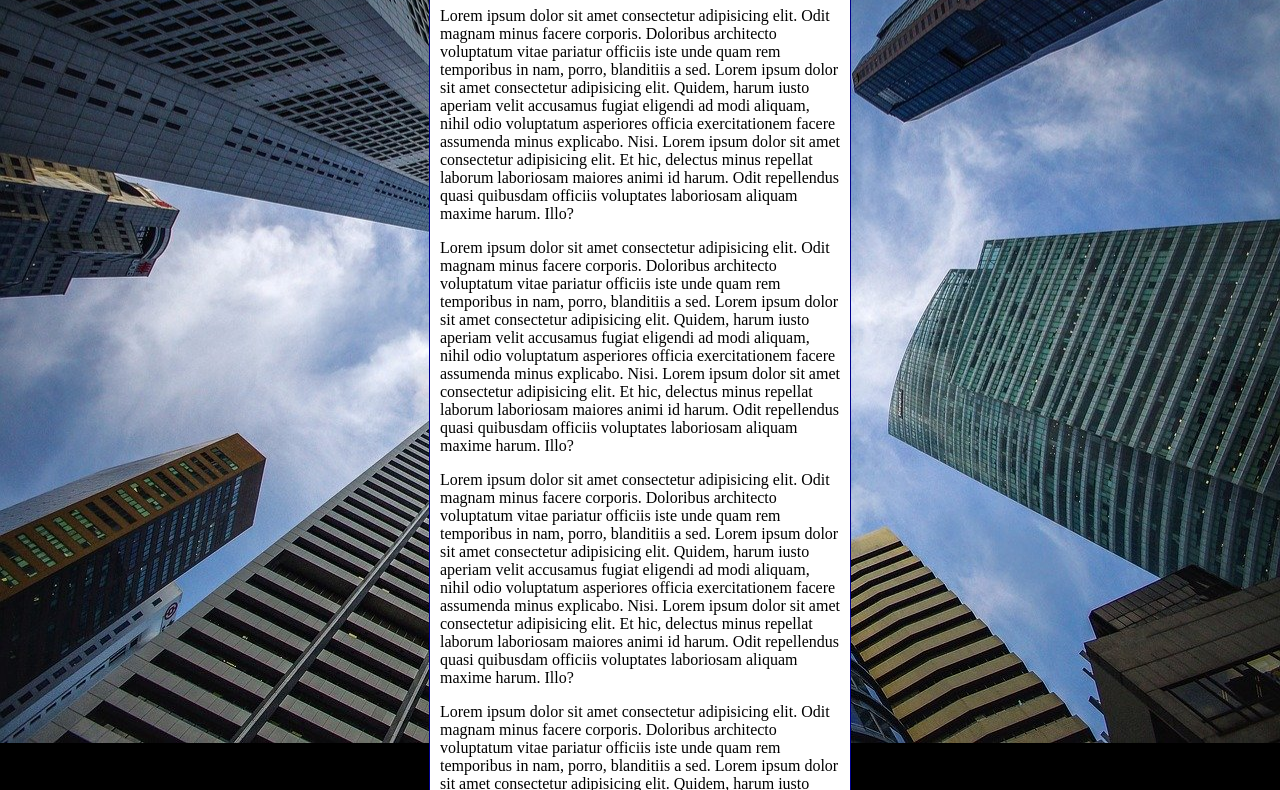
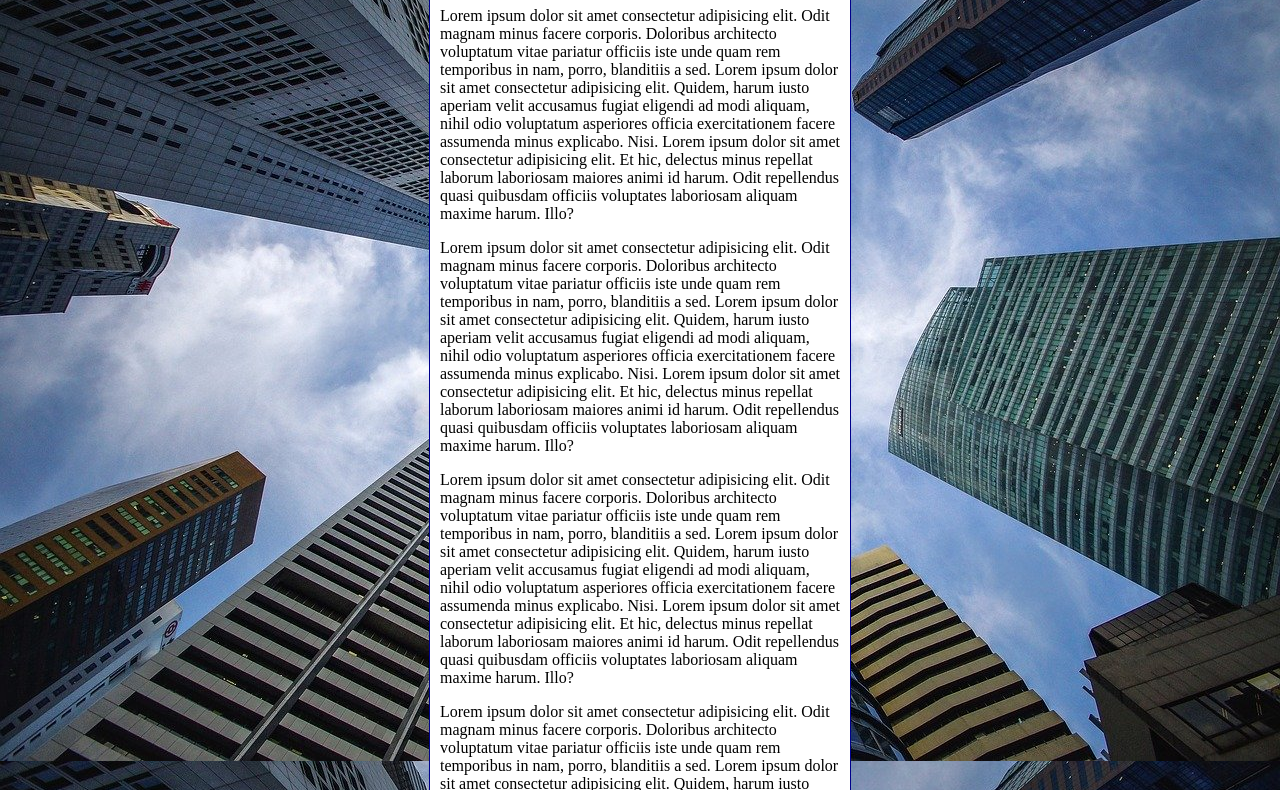
Before and after one commit to CloneTz/html-css, a plain HTML site: page exercicios/ex022/fundo006.html in a window 1280 px wide. Shown: the part 92-882 px from the top of the page. Drawn offline with Linux system fonts and the light colour scheme.

Commit message:
Update fundo006.html

```diff
--- a/exercicios/ex022/fundo006.html
+++ b/exercicios/ex022/fundo006.html
@@ -4,20 +4,27 @@
     <meta charset="UTF-8">
     <meta http-equiv="X-UA-Compatible" content="IE=edge">
     <meta name="viewport" content="width=device-width, initial-scale=1.0">
-    <title>Document</title>
+    <title>Fundo fixo de tela</title>
     <style>
         body {
             height: 100vh;
-            background-color: black;
+            background: black url(imagens/wallpaper002.jpg) center center no-repeat fixed;
+            background-size: cover;
+        }
+            /* background-color: black;
             background-image: url(imagens/wallpaper002.jpg);
             background-position: center center;
             background-repeat: no-repeat;
             background-size: cover;
-        }
+            background-attachment: fixed; */
+
+            /* Shorthand - background
+            color > image > position > repeat > size > attachment
+            */
 
         main {
             background-color: white;
-            width: 400px;
+            max-width: 400px;
             padding: 10px;
             margin: auto;
             border: 1px solid darkblue;
```
